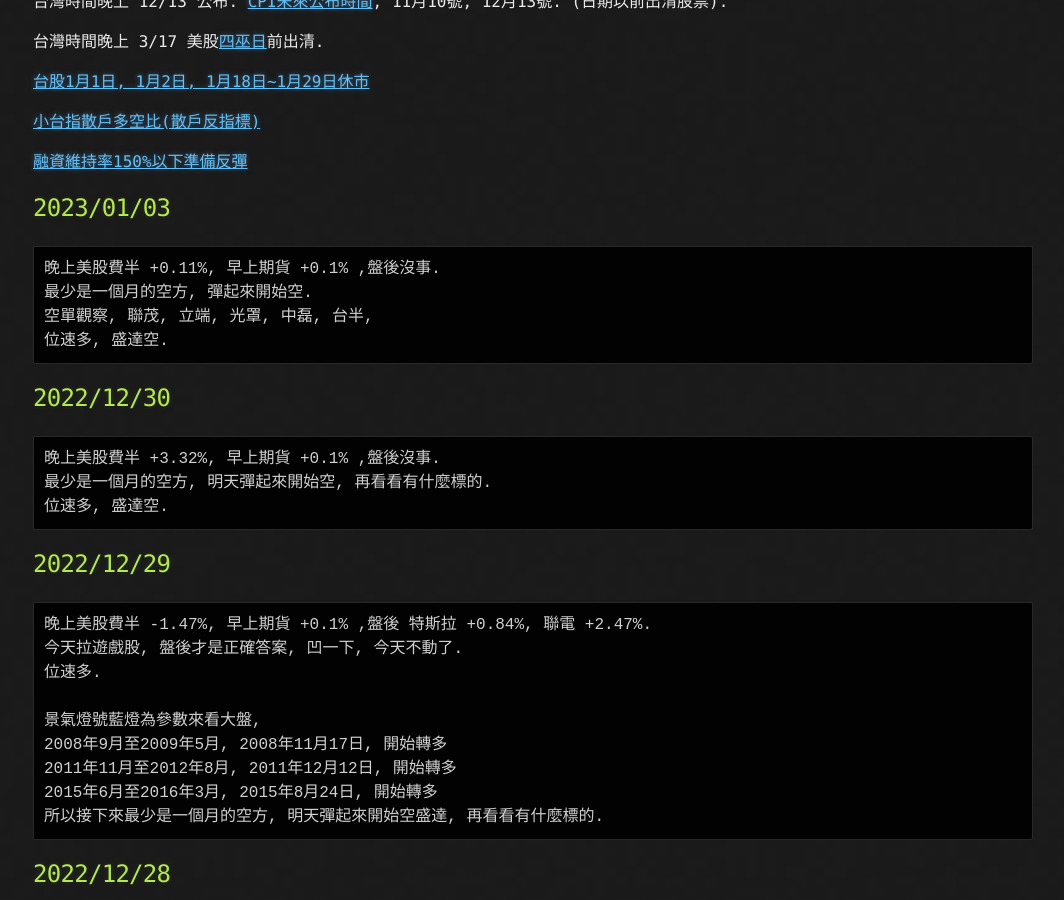
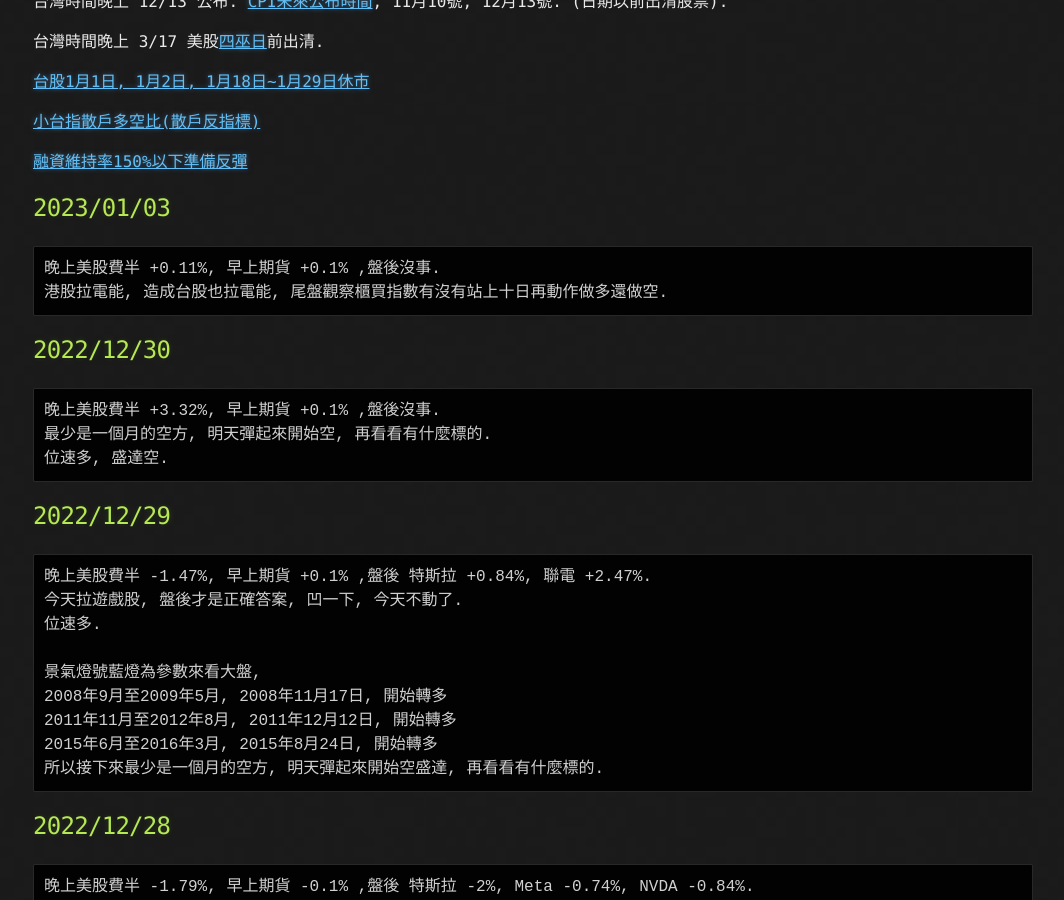
Before and after one commit to lepg5487/Stock_God, a Jekyll site: the page built from index.md, in a window 1280 px wide and 900 px high, scrolled down 428 px. Shown: the whole window, without its empty margins (107-1171 px from the left). Built offline with Jekyll 4.4.1, drawn with Linux system fonts in a browser that asks for light colours; our own code applies the rules of GitHub Pages for plain Markdown files.

Commit message:
Update index.md

````diff
--- a/index.md
+++ b/index.md
@@ -23,9 +23,7 @@ layout: testlayouts
 ## 2023/01/03
 ```
 晚上美股費半 +0.11%, 早上期貨 +0.1% ,盤後沒事.
-最少是一個月的空方, 彈起來開始空.
-空單觀察, 聯茂, 立端, 光罩, 中磊, 台半,
-位速多, 盛達空.
+港股拉電能, 造成台股也拉電能, 尾盤觀察櫃買指數有沒有站上十日再動作做多還做空.
 ```
 
 ## 2022/12/30
````
